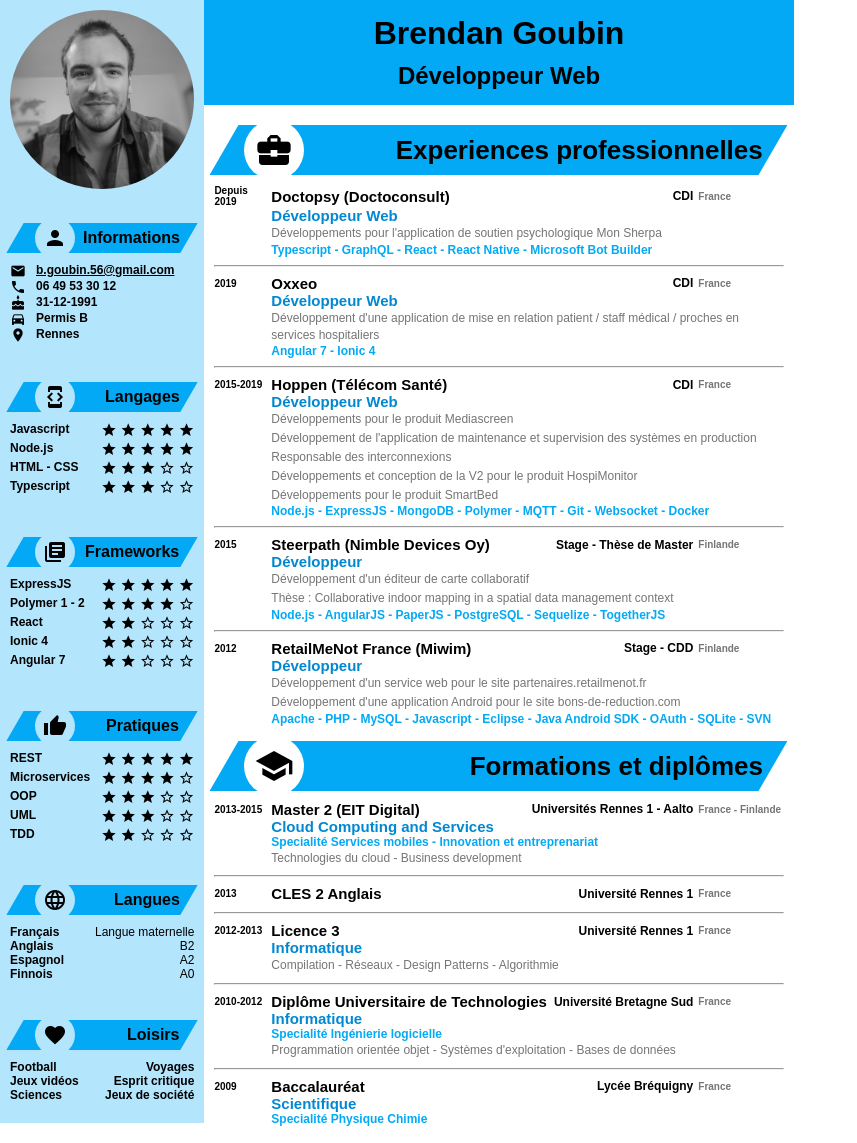
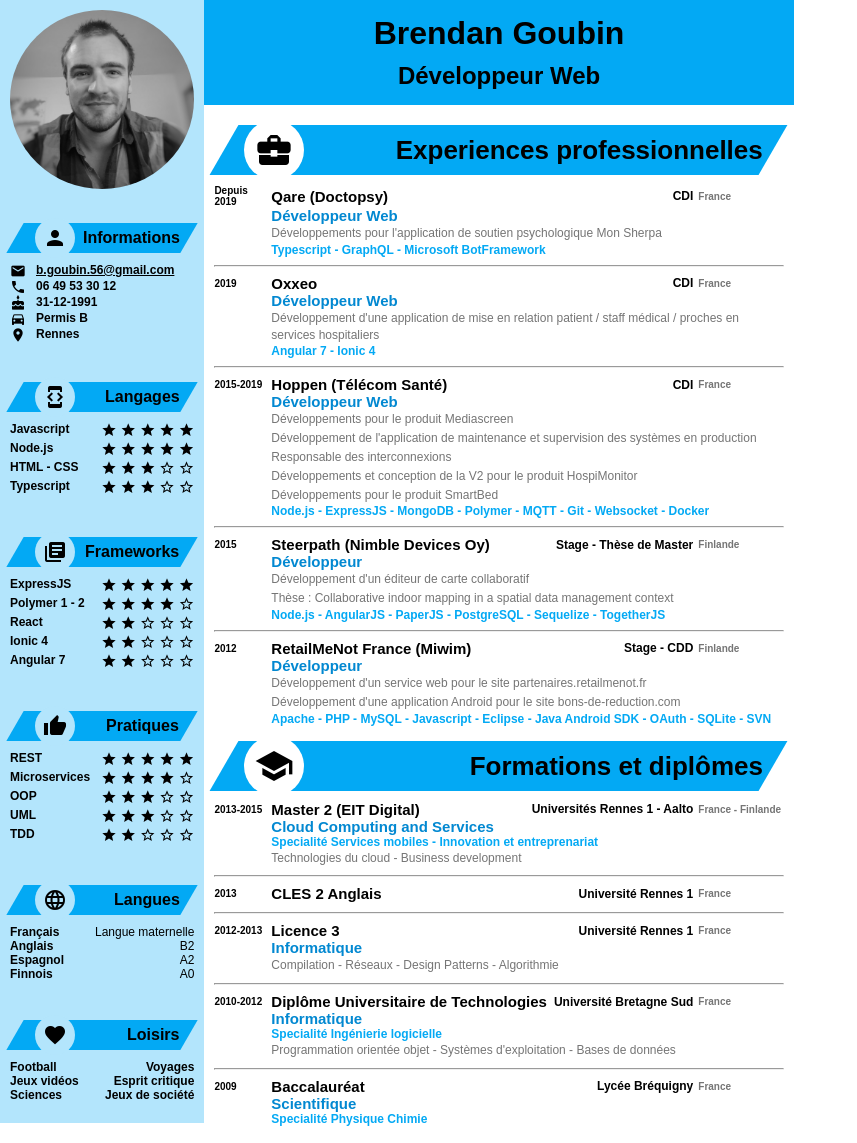
Before and after one commit to Billos/resume-old, a Jekyll site: the page built from index.md, in a window 1280 px wide. Shown: the whole page, without its empty margins (0-857 px from the left). Built offline with Jekyll 4.4.1, drawn with Linux system fonts in a browser that asks for light colours; some web fonts are replaced.

Commit message:
update Qare

```diff
--- a/_data/jobs.yml
+++ b/_data/jobs.yml
@@ -1,11 +1,11 @@
 
 -
   function: Développeur Web
-  company: Doctopsy (Doctoconsult)
+  company: Qare (Doctopsy)
   contract: CDI
   tasks:
     - Développements pour l'application de soutien psychologique Mon Sherpa
-  technologies: Typescript - GraphQL - React - React Native - Microsoft Bot Builder
+  technologies: Typescript - GraphQL - Microsoft BotFramework
   place: France
   years: Depuis 2019
 -
```
